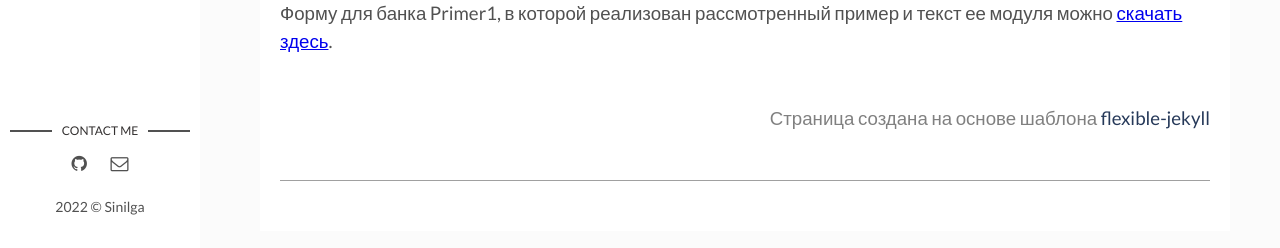
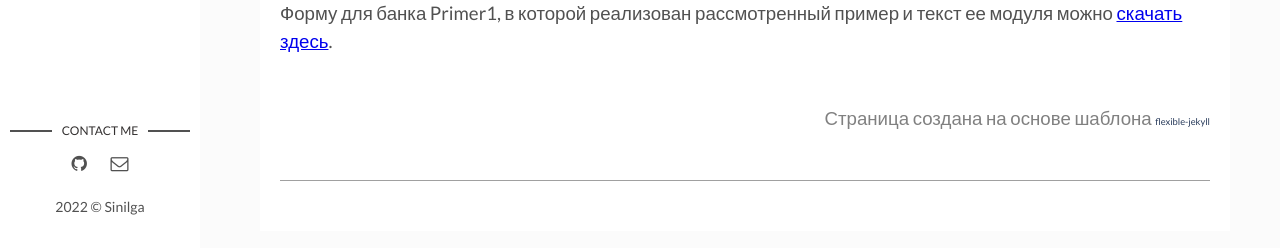
Before and after one commit to sinilga/cronospro, a Jekyll site: the page built from _posts/2022-02-02-tablesort.md, in a window 1280 px wide and 1400 px high, scrolled down 3847 px. Shown: the part 1149-1397 px from the top of the window. Built offline with Jekyll 4.4.1, drawn with Linux system fonts in a browser that asks for light colours; comment, search, counter and statistics services are not loaded.

Commit message:
Update main.css

```diff
--- a/assets/css/main.css
+++ b/assets/css/main.css
@@ -1303,6 +1303,7 @@ a.newer-posts:hover {
 .page-footer .page-template a {
 	 text-decoration: none;
 	color: #263959;
+	font-size:50%;
 }
 
 .page-footer .page-share a:hover {
@@ -1493,6 +1494,6 @@ a.newer-posts:hover {
     margin: 0 0 5px;
   }
   .post .post-content .post-title a {
-    font-size: 21px;
+    font-size: 14px;
   }
 }
```
